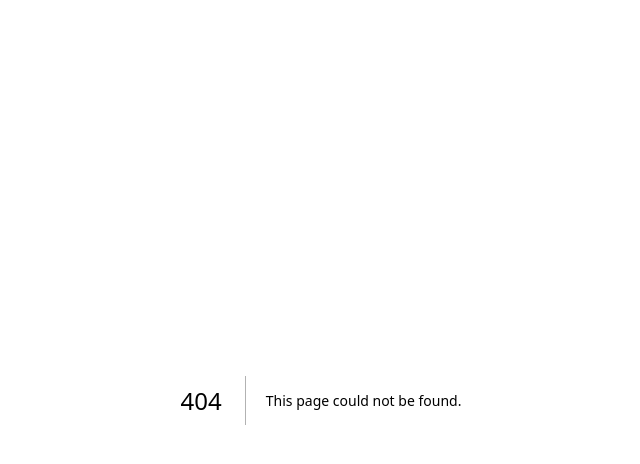
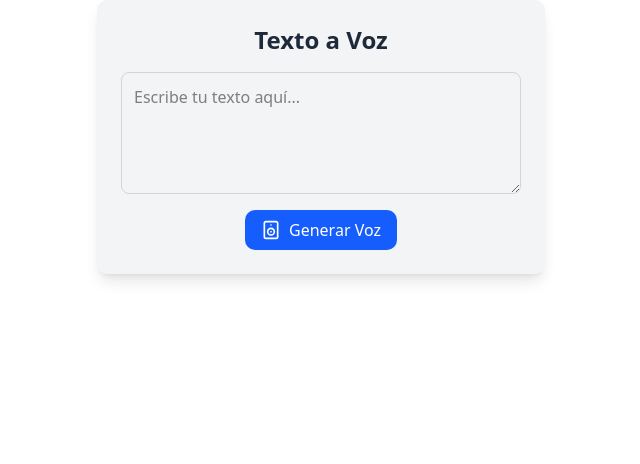
Before and after one commit to JuanLoaiza007/test-conversational-tts-llm, a Next.js app: page /tts in a window 1280 px wide. Before the commit this address had no page. Shown: the top 464 px of the page, without its empty margins (319-959 px from the left). Built offline with nearby package versions, Linux system fonts and the light colour scheme.

Commit message:
feat: add new tts service (elevenlabs)

```diff
--- /dev/null
+++ b/src/app/tts/page.jsx
@@ -0,0 +1,78 @@
+"use client";
+import { useState, useRef, useEffect } from "react";
+import { Speaker, Loader2 } from "lucide-react";
+import {
+  generateAudioFromText,
+  createAudioURL,
+  downloadAudio,
+} from "@/utils/elevenlabs-tts";
+
+export default function TTSComponent() {
+  const [text, setText] = useState("");
+  const [audioURL, setAudioURL] = useState(null);
+  const [isLoading, setIsLoading] = useState(false);
+  const audioRef = useRef(null); // Referencia al elemento de audio
+
+  // Efecto para reproducir el audio automáticamente cuando cambia la URL
+  useEffect(() => {
+    if (audioRef.current && audioURL) {
+      // Reproduce el audio apenas esté disponible
+      audioRef.current.play().catch((error) => {
+        console.error("Error al reproducir el audio:", error);
+      });
+    }
+  }, [audioURL]);
+
+  // Maneja el flujo: generar audio, crear URL y reproducirlo
+  const handleGenerateAndPlayAudio = async () => {
+    setIsLoading(true);
+
+    try {
+      const audioBlob = await generateAudioFromText(text);
+      const url = createAudioURL(audioBlob);
+      setAudioURL(url);
+      // downloadAudio(url);
+    } catch (error) {
+      console.error("Error al generar audio:", error);
+    } finally {
+      setIsLoading(false);
+    }
+  };
+
+  return (
+    <div className="flex flex-col items-center p-6 max-w-md mx-auto bg-gray-100 rounded-lg shadow-lg">
+      <h1 className="text-2xl font-semibold text-gray-800 mb-4">Texto a Voz</h1>
+
+      <textarea
+        value={text}
+        onChange={(e) => setText(e.target.value)}
+        rows="4"
+        cols="50"
+        placeholder="Escribe tu texto aquí..."
+        className="w-full p-3 border border-gray-300 rounded-md focus:outline-none focus:ring-2 focus:ring-blue-500"
+      />
+
+      <button
+        onClick={handleGenerateAndPlayAudio}
+        className="mt-4 px-4 py-2 flex items-center justify-center bg-blue-600 text-white rounded-lg hover:bg-blue-700 transition"
+        disabled={isLoading}
+      >
+        {isLoading ? (
+          <Loader2 className="animate-spin mr-2 h-5 w-5" />
+        ) : (
+          <Speaker className="mr-2 h-5 w-5" />
+        )}
+        {isLoading ? "Generando..." : "Generar Voz"}
+      </button>
+
+      {audioURL && (
+        <audio
+          ref={audioRef}
+          controls
+          src={audioURL}
+          className="mt-4 w-full rounded-md border border-gray-300"
+        />
+      )}
+    </div>
+  );
+}
--- /dev/null
+++ b/src/utils/elevenlabs-tts.js
@@ -0,0 +1,57 @@
+// lib/elevenlabs-tts.js
+import { ElevenLabsClient } from "elevenlabs";
+
+// Inicializa el cliente de ElevenLabs
+const initializeClient = () => {
+  return new ElevenLabsClient({
+    apiKey: process.env.NEXT_PUBLIC_ELEVENLABS_API_KEY,
+  });
+};
+
+// Convierte base64 a Uint8Array para formar el blob de audio
+const decodeBase64Audio = (base64) => {
+  const binaryString = atob(base64);
+  const byteArray = new Uint8Array(binaryString.length);
+  for (let i = 0; i < binaryString.length; i++) {
+    byteArray[i] = binaryString.charCodeAt(i);
+  }
+  return byteArray;
+};
+
+// Genera el audio desde el texto usando ElevenLabs
+export const generateAudioFromText = async (
+  text,
+  voiceId = "JBFqnCBsd6RMkjVDRZzb"
+) => {
+  const client = initializeClient();
+
+  const response = await client.textToSpeech.streamWithTimestamps(voiceId, {
+    output_format: "mp3_44100_128",
+    text: text,
+    model_id: "eleven_multilingual_v2",
+  });
+
+  const audioChunks = [];
+  for await (const item of response) {
+    if (item.audio_base64) {
+      audioChunks.push(decodeBase64Audio(item.audio_base64));
+    }
+  }
+
+  return new Blob(audioChunks, { type: "audio/mp3" });
+};
+
+// Crea una URL desde el blob para reproducir el audio
+export const createAudioURL = (blob) => {
+  return URL.createObjectURL(blob);
+};
+
+// Descarga el audio automáticamente
+export const downloadAudio = (audioURL, filename = "tts-audio.mp3") => {
+  const downloadLink = document.createElement("a");
+  downloadLink.href = audioURL;
+  downloadLink.download = filename;
+  document.body.appendChild(downloadLink);
+  downloadLink.click();
+  document.body.removeChild(downloadLink);
+};
```
